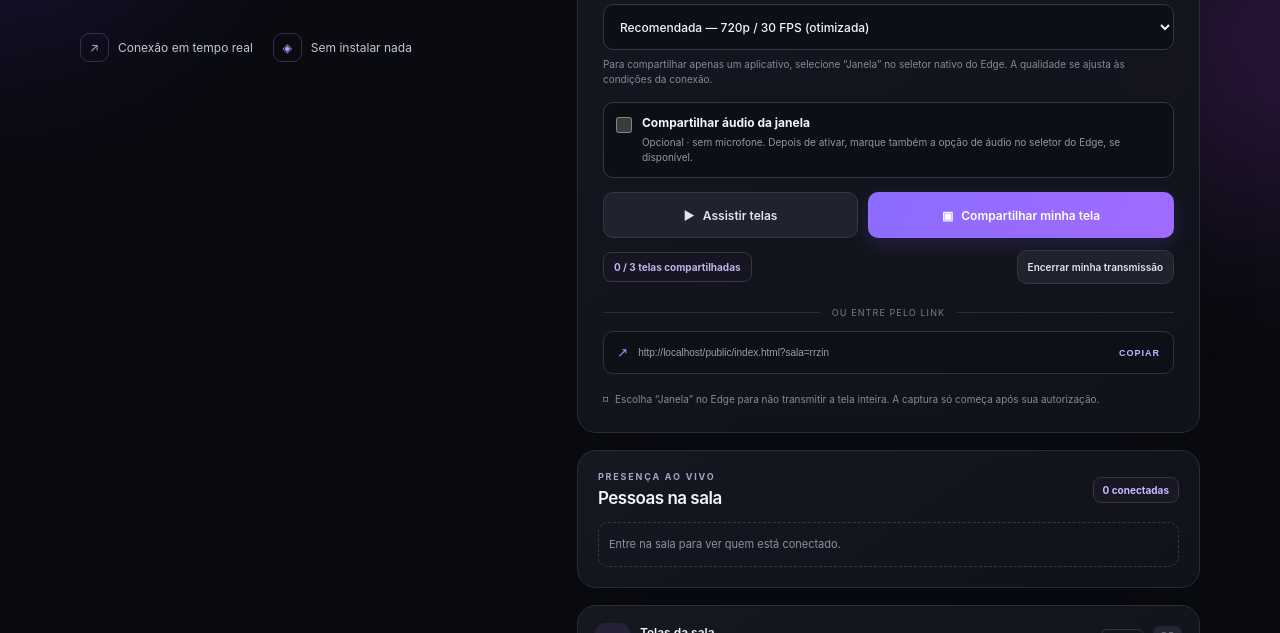
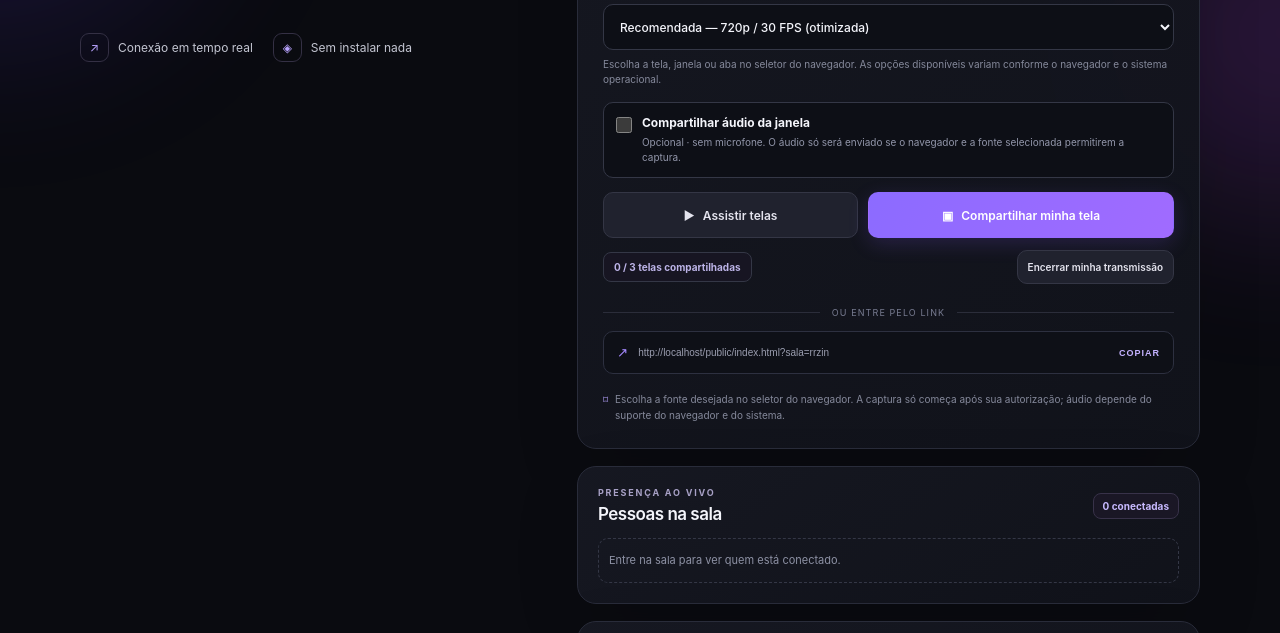
Before and after one commit to romulochulaboy-web/romulosite, a website: page public/index.html in a window 1280 px wide. Shown: the part 467-1100 px from the top of the page. Drawn offline with Linux system fonts and the light colour scheme; no server answers.

Commit message:
Clarify cross-browser screen and audio sharing behavior

```diff
--- a/public/index.html
+++ b/public/index.html
@@ -14,8 +14,8 @@
 <div class="room-card"><div class="card-head"><div><div class="card-kicker">SUA SALA</div><h2>Vamos conectar?</h2></div><span class="live-pill"><span></span> AO VIVO</span></div>
 <label for="roomInput">Código da sala</label><div class="room-input-wrap"><span class="input-hash">#</span><input id="roomInput" maxlength="48" autocomplete="off" spellcheck="false" placeholder="ex: rrzin"><button id="copyRoom" class="icon-button" title="Copiar link da sala" aria-label="Copiar link">▢</button></div>
 <label for="participantName" class="name-label">Identificação na sala</label><input id="participantName" class="name-input" maxlength="32" autocomplete="nickname" placeholder="Nome gerado automaticamente"><p class="quality-help">Seu nome de visitante é criado automaticamente. Se quiser, você pode personalizá-lo.</p>
-<label for="qualitySelect" class="quality-label">Qualidade da transmissão</label><select id="qualitySelect" class="quality-select"><option value="auto" selected>Recomendada — 720p / 30 FPS (otimizada)</option><option value="p1080">Alta qualidade — 1080p / 30 FPS</option><option value="fluid">Mais fluida — 1080p / 60 FPS</option><option value="p720">Equilibrada — 720p / 30 FPS</option><option value="p480">Economia de internet — 480p / 24 FPS</option></select><p class="quality-help">Para compartilhar apenas um aplicativo, selecione “Janela” no seletor nativo do Edge. A qualidade se ajusta às condições da conexão.</p><label class="audio-option" for="includeAudio"><input id="includeAudio" type="checkbox"><span><strong>Compartilhar áudio da janela</strong><small>Opcional · sem microfone. Depois de ativar, marque também a opção de áudio no seletor do Edge, se disponível.</small></span></label><div class="button-row"><button id="watchBtn" class="button button-secondary"><span>▶</span> Assistir telas</button><button id="shareBtn" class="button button-primary"><span>▣</span> Compartilhar minha tela</button></div><div class="share-controls"><span id="shareCount" class="share-count">0 / 3 telas compartilhadas</span><button id="stopShareBtn" class="button button-secondary stop-share">Encerrar minha transmissão</button></div>
-<div class="divider"><span>OU ENTRE PELO LINK</span></div><button id="copyLink" class="share-link"><span class="link-symbol">↗</span><span id="linkText">Link da sala será exibido aqui</span><span class="copy-label">COPIAR</span></button><p class="privacy-note"><span>⌑</span> Escolha “Janela” no Edge para não transmitir a tela inteira. A captura só começa após sua autorização.</p></div>
+<label for="qualitySelect" class="quality-label">Qualidade da transmissão</label><select id="qualitySelect" class="quality-select"><option value="auto" selected>Recomendada — 720p / 30 FPS (otimizada)</option><option value="p1080">Alta qualidade — 1080p / 30 FPS</option><option value="fluid">Mais fluida — 1080p / 60 FPS</option><option value="p720">Equilibrada — 720p / 30 FPS</option><option value="p480">Economia de internet — 480p / 24 FPS</option></select><p class="quality-help">Escolha a tela, janela ou aba no seletor do navegador. As opções disponíveis variam conforme o navegador e o sistema operacional.</p><label class="audio-option" for="includeAudio"><input id="includeAudio" type="checkbox"><span><strong>Compartilhar áudio da janela</strong><small>Opcional · sem microfone. O áudio só será enviado se o navegador e a fonte selecionada permitirem a captura.</small></span></label><div class="button-row"><button id="watchBtn" class="button button-secondary"><span>▶</span> Assistir telas</button><button id="shareBtn" class="button button-primary"><span>▣</span> Compartilhar minha tela</button></div><div class="share-controls"><span id="shareCount" class="share-count">0 / 3 telas compartilhadas</span><button id="stopShareBtn" class="button button-secondary stop-share">Encerrar minha transmissão</button></div>
+<div class="divider"><span>OU ENTRE PELO LINK</span></div><button id="copyLink" class="share-link"><span class="link-symbol">↗</span><span id="linkText">Link da sala será exibido aqui</span><span class="copy-label">COPIAR</span></button><p class="privacy-note"><span>⌑</span> Escolha a fonte desejada no seletor do navegador. A captura só começa após sua autorização; áudio depende do suporte do navegador e do sistema.</p></div>
 <div class="participants-card" aria-live="polite"><div class="participants-head"><div><div class="card-kicker">PRESENÇA AO VIVO</div><h2>Pessoas na sala</h2></div><span id="participantCount" class="participant-count">0 conectadas</span></div><ul id="participantList" class="participant-list"><li class="participants-empty">Entre na sala para ver quem está conectado.</li></ul></div>
 <div class="viewer-card"><div class="viewer-head"><div class="viewer-title"><span class="screen-icon">▣</span><div><strong id="viewerTitle">Telas da sala</strong><small id="viewerSubtitle">Até três compartilhamentos simultâneos</small></div></div><div class="viewer-tools"><span id="qualityBadge" class="quality-badge">AUTO</span><button id="fullscreenBtn" class="fullscreen-button" title="Tela cheia no primeiro vídeo" aria-label="Tela cheia">⛶</button></div></div><div id="streamGrid" class="stream-grid"><div class="empty-state grid-empty"><div class="empty-art"><div class="art-window"><i></i><i></i><i></i><div class="art-play">▶</div></div><span class="art-spark spark-a">✦</span><span class="art-spark spark-b">✧</span></div><strong>As telas aparecem aqui</strong><p>Entre na sala e aguarde alguém compartilhar.</p></div></div><div class="viewer-foot"><span class="viewer-foot-label"><span class="mini-dot"></span>Compartilhamentos em tempo real</span><span>Máximo: 3 telas</span></div></div><div id="notice" class="notice" role="status" aria-live="polite"></div>
 </section></main><footer><span>SHAREROOM <span class="footer-dot">•</span> FEITO PARA COMPARTILHAR</span><span>Funciona melhor no Chrome ou Edge atualizado</span></footer><script src="/participants.js" defer></script><script src="/app.js" defer></script>
```
